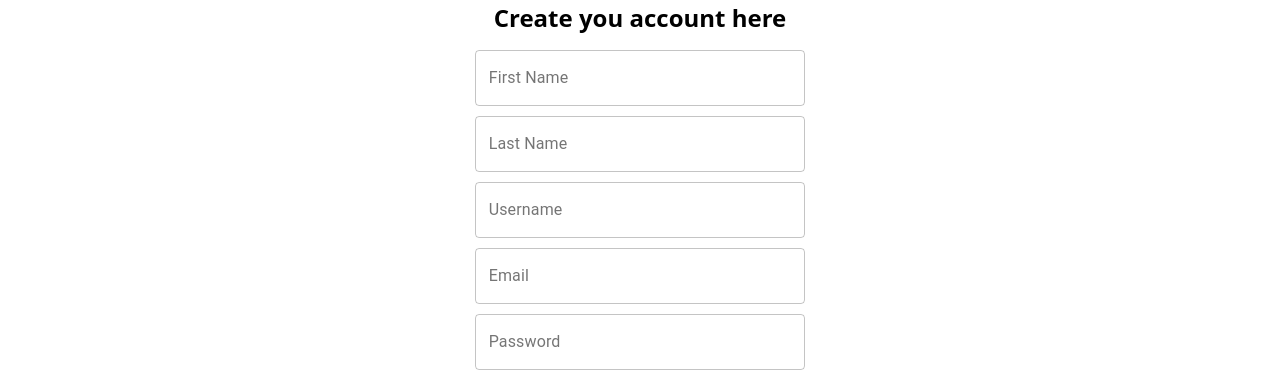
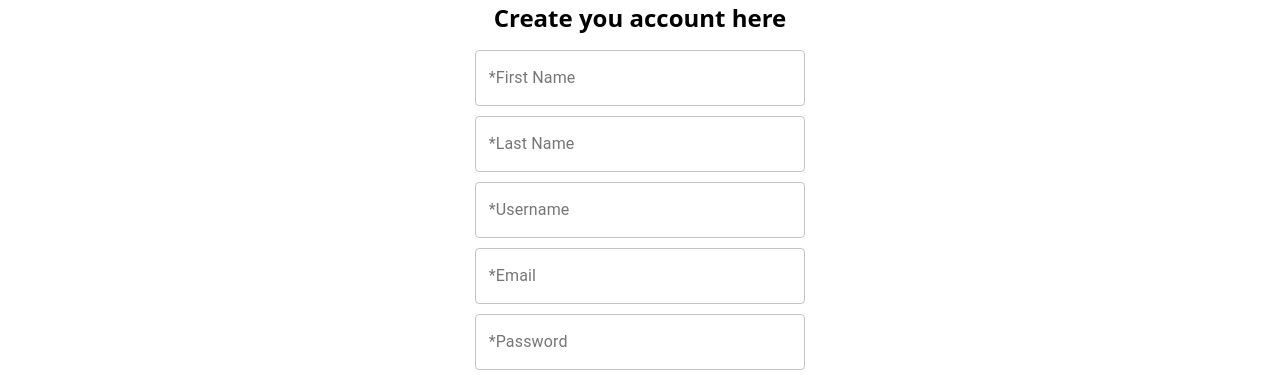
Before and after one commit to sholomperman/bakery-chabad, a React (Create React App) app: page /CreateLogIn in a window 1280 px wide. Shown: the part 207-599 px from the top of the page. Built offline with nearby package versions, Linux system fonts and the light colour scheme.

Commit message:
deploy test

```diff
--- a/src/components/HomePageCard.jsx
+++ b/src/components/HomePageCard.jsx
@@ -8,7 +8,7 @@ const HomePageCard = ({className}) => {
     useEffect(() => {
         try {
         const api = async () => {
-            const { data } = await axios.get('http://localhost:1337/products');
+            const { data } = await axios.get('https://chabad-bayek.herokuapp.com/products');
             setProduct(data);
         };
         api();
--- a/src/views/CreateLogIn.jsx
+++ b/src/views/CreateLogIn.jsx
@@ -2,6 +2,7 @@ import react, { useState, useEffect  } from 'react'
 import { Link } from 'react-router-dom'
 import axios from 'axios'
 import { TextField } from '@material-ui/core';
+import Footer from '../components/Footer';
 
 
 
@@ -27,7 +28,7 @@ const CreateLogIn = () => {
 
       try {
         const api = async () => {
-          const { data } = await axios.post('http://localhost:1337/auth/local/register', {
+          const { data } = await axios.post('https://chabad-bayek.herokuapp.com/auth/local/register', {
             firstName: registerData.firstName,
             lastName: registerData.lastName,
             username: registerData.username,
@@ -50,7 +51,8 @@ const CreateLogIn = () => {
 
     console.log('registerData', registerData)
 
-    return (
+  return (
+      <>
     <section className="flex flex-col md:flex-row h-screen items-center">
       <div className="bg-white md:max-w-md lg:max-w-full md:mx-auto md:mx-0 md:w-1/3 px-6 lg:px-26 xl:px-12 flex items-center justify-center">
         <div className="w-full h-100">
@@ -66,7 +68,7 @@ const CreateLogIn = () => {
               value={registerData.firstName}
               onChange={handleChange}
               id="firstName"
-              label="First Name"
+              label="*First Name"
               variant="outlined"
                 />
               </div>
@@ -78,8 +80,8 @@ const CreateLogIn = () => {
               placeholder="Last Name"
               value={registerData.lastName}
               onChange={handleChange}
-              id="lastName"
-              label="Last Name"
+              id="*lastName"
+              label="*Last Name"
               variant="outlined"
                 />
               </div>
@@ -92,7 +94,7 @@ const CreateLogIn = () => {
               value={registerData.username}
               onChange={handleChange}
               id="username"
-              label="Username"
+              label="*Username"
               variant="outlined"
                 />
             </div>
@@ -105,7 +107,7 @@ const CreateLogIn = () => {
               value={registerData.email}
               onChange={handleChange}
               id="email"
-              label="Email"
+              label="*Email"
               variant="outlined"
                 />
             </div>
@@ -118,7 +120,7 @@ const CreateLogIn = () => {
               value={registerData.password}
               onChange={handleChange}
               id="password"
-              label="Password"
+              label="*Password"
               variant="outlined"
                 />
             </div>
@@ -129,7 +131,9 @@ const CreateLogIn = () => {
           <hr className="my-6 border-gray-300 w-full"/>
         </div>
       </div>
-    </section>
+      </section>
+      <Footer />
+      </>
     )
 }
 
--- a/src/views/ForgotPassword.jsx
+++ b/src/views/ForgotPassword.jsx
@@ -1,6 +1,13 @@
 import React, { useState} from 'react'
 import axios from 'axios'
 import { TextField } from '@material-ui/core';
+import Footer from '../components/Footer';
+
+
+
+
+
+
 const ForgotPassword = () => {
 
   const [loginData, setLoginData] = useState({
@@ -18,7 +25,7 @@ const ForgotPassword = () => {
     e.preventDefault();
 
     try {
-      const { data } = await axios.post('http://localhost:1337/auth/forgot-password', {
+      const { data } = await axios.post('https://chabad-bayek.herokuapp.com/auth/forgot-password', {
             email: loginData.email
       })
       console.log("loginData", data)
@@ -35,26 +42,29 @@ const ForgotPassword = () => {
   <div className="bg-white w-full md:max-w-md lg:max-w-full md:mx-auto md:mx-0 md:w-1/2 xl:w-1/3 h-screen px-6 lg:px-16 xl:px-12
         flex items-center justify-center">
     <div className="w-full h-100">
-      <h1 className="text-xl md:text-2xl font-bold leading-tight my-12 flex justify-center">Reset Your Password</h1>
+      <h1 className=" md:text-2xl font-bold leading-tight my-12 flex justify-center">Reset Your Password</h1>
           <form className="mt-6" action="#" method="POST">
             <div className='w-full flex flex-col justify-between'>
               <TextField
               type="email"
               name="email"
-              placeholder="Enter Your Email"
+              placeholder="Email"
               value={loginData.email}
               onChange={handleChange}
               id="email"
-              label="email"
+              label="*Email"
               variant="outlined"
               />
-            </div>
+                </div>
+                <p className='text-xl flex justify-center mt-5'>You will get an email with instructions</p>
+                <p className='flex justify-center mt-5'>thank you for your support</p>
         <button onClick={handleSubmit} type="submit" className="w-full block bg-indigo-500 hover:bg-indigo-400 focus:bg-indigo-400 text-white font-semibold rounded-lg px-4 py-3 mt-14">Send
         </button>
       </form>
     </div>
   </div>
 </section>
+<Footer />
         </>
     )
 }
--- a/src/views/LogIn.jsx
+++ b/src/views/LogIn.jsx
@@ -2,6 +2,8 @@ import react, { useState } from 'react'
 import { Link, useHistory } from 'react-router-dom'
 import axios from 'axios'
 import { TextField } from '@material-ui/core';
+import { makeStyles } from '@material-ui/core/styles';
+import Footer from '../components/Footer';
 
 const LogIn = () => {
   const history = useHistory()
@@ -21,7 +23,7 @@ const LogIn = () => {
     e.preventDefault();
 
     try {
-      const { data } = await axios.post('http://localhost:1337/auth/local', {
+      const { data } = await axios.post('https://chabad-bayek.herokuapp.com/auth/local', {
             identifier: loginData.username,
             password: loginData.password
       })
@@ -36,9 +38,10 @@ const LogIn = () => {
         console.log(error, 'error');
       }
   }
-  const star = '*'
+  const star = "*"
 
   return (
+    <>
 <section className="flex flex-col md:flex-row h-screen items-center mt-5">
   <div className="bg-white w-full md:max-w-md lg:max-w-full md:mx-auto md:mx-0 md:w-1/2 xl:w-1/3 h-screen px-6 lg:px-16 xl:px-12
         flex items-center justify-center">
@@ -49,21 +52,21 @@ const LogIn = () => {
               <TextField
               type="username"
               name="username"
-              placeholder={`${star}username`}
+              placeholder='Username'
               value={loginData.username}
               onChange={handleChange}
               id="username"
-              label={`${star}username`}
+              label='*Username'
               variant="outlined"
               />
               <TextField
               type="password"
               name="password"
-              placeholder={`${star}Password`}
+              placeholder='Password'
               value={loginData.password}
               onChange={handleChange}
               id="password"
-              label={`${star}Password`}
+              label='*Password'
               variant="outlined"
               />
             </div>
@@ -78,8 +81,10 @@ const LogIn = () => {
             <p className="mt-8">Need an account? <Link to="/CreateLogIn" className="text-blue-500 hover:text-blue-700 font-semibold">Create an account</Link>
             </p>
     </div>
-  </div>
+      </div>
 </section>
+<Footer />
+    </>
 )}
 
 export default LogIn
```
